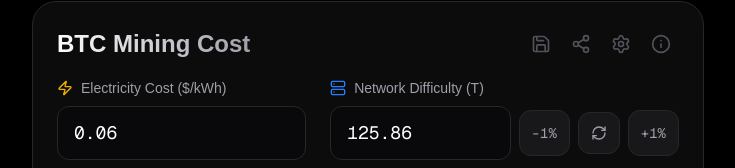
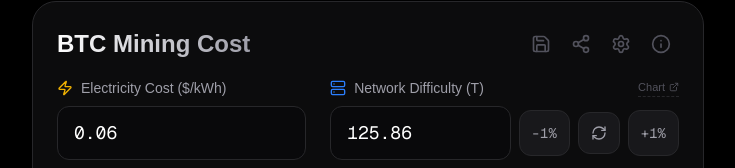
Before and after one commit to idushes/btc-calculator-web, a Next.js app: page / in a window 1280 px wide. Shown: the part 152-320 px from the top of the page, without its empty margins (272-1007 px from the left). Built offline with nearby package versions, Linux system fonts and the light colour scheme.

Commit message:
feat: Add an external link to a network difficulty chart next to the input field.

```diff
--- a/app/components/calculator/CalculatorInputs.tsx
+++ b/app/components/calculator/CalculatorInputs.tsx
@@ -1,5 +1,5 @@
 import React, { useState } from "react";
-import { Zap, Server, RefreshCw } from "lucide-react";
+import { Zap, Server, RefreshCw, ExternalLink } from "lucide-react";
 
 interface CalculatorInputsProps {
   elecCost: number | string;
@@ -55,10 +55,20 @@
 
       {/* Network Difficulty Input */}
       <div className="space-y-2">
-        <label className="text-sm font-medium text-zinc-400 flex items-center gap-2">
-          <Server className="w-4 h-4 text-blue-500" />
-          Network Difficulty (T)
-        </label>
+        <div className="flex justify-between items-center">
+          <label className="text-sm font-medium text-zinc-400 flex items-center gap-2">
+            <Server className="w-4 h-4 text-blue-500" />
+            Network Difficulty (T)
+          </label>
+          <a
+            href="https://www.coinwarz.com/mining/bitcoin/difficulty-chart"
+            target="_blank"
+            rel="noopener noreferrer"
+            className="text-[11px] text-zinc-600 hover:text-zinc-300 transition-colors flex items-center gap-1 border-b border-dashed border-zinc-800 hover:border-zinc-500 pb-px"
+          >
+            Chart <ExternalLink className="w-2.5 h-2.5" />
+          </a>
+        </div>
         <div className="relative group flex items-center gap-2">
           <input
             type="number"
```
